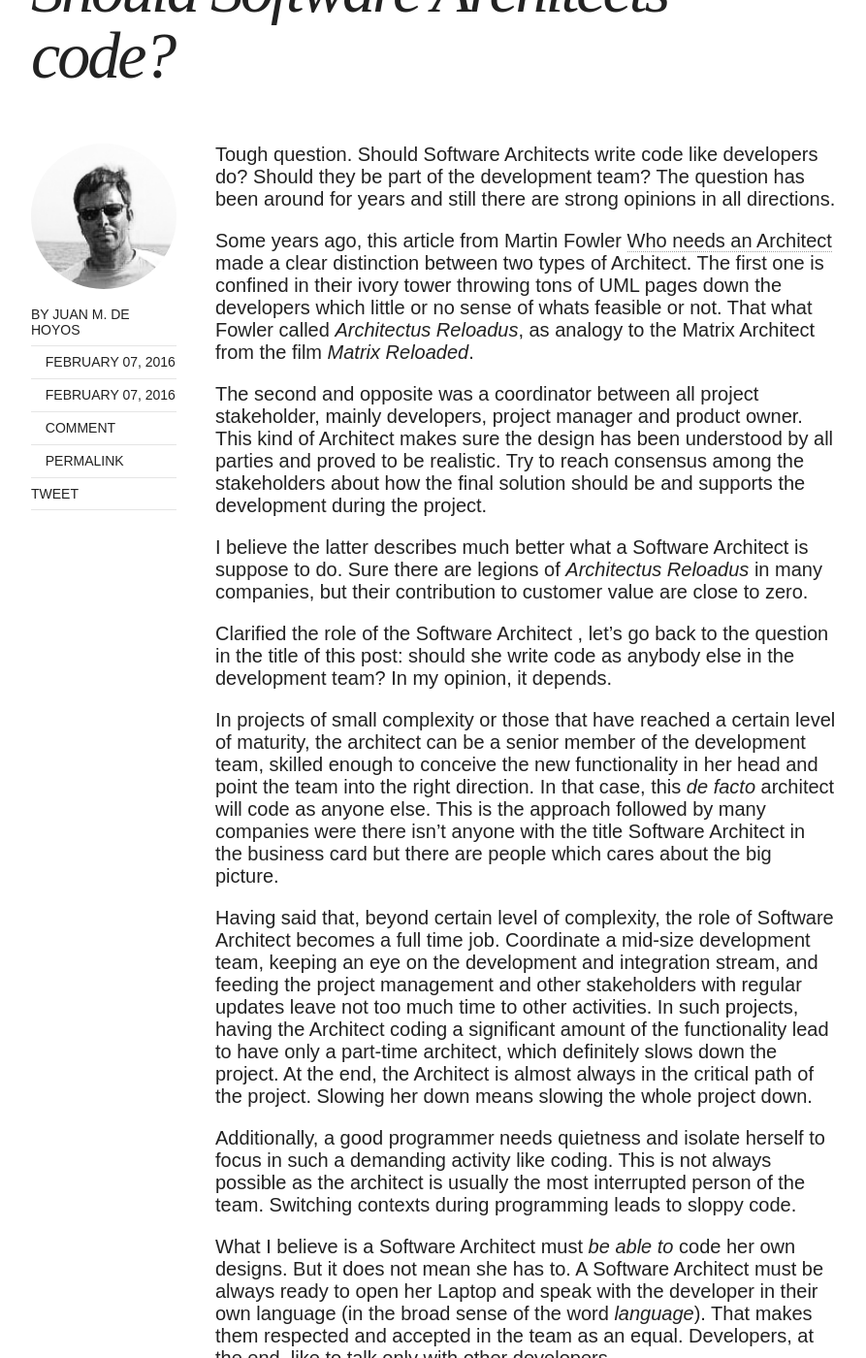
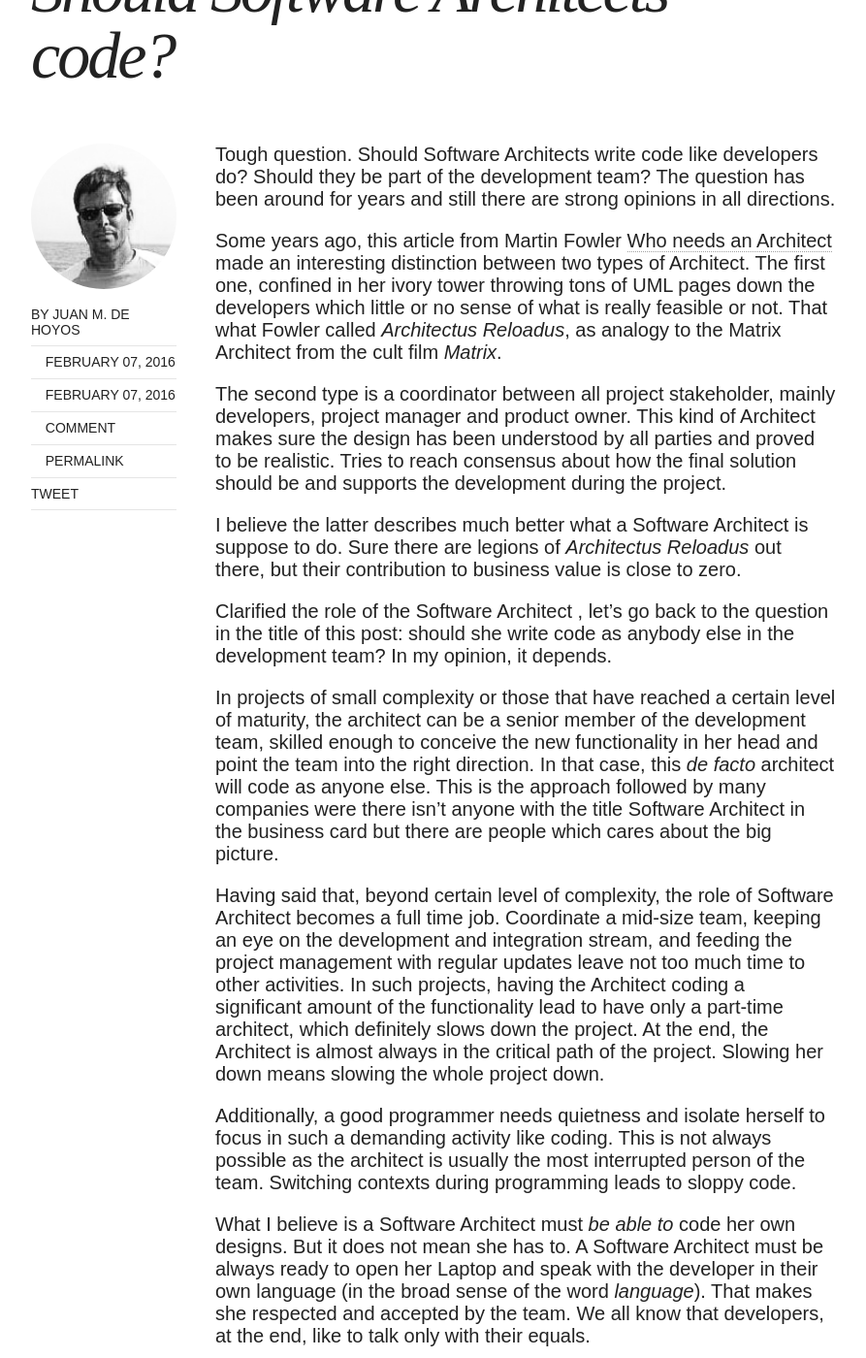
Before and after one commit to juanmahv/juanmahv.github.io, a Jekyll site: the page built from _posts/2016-02-07-should-software-architects-code.md, in a window 1280 px wide and 1400 px high, scrolled down 506 px. Shown: the whole window at 97% size, without its empty margins (128-1021 px from the left). Built offline with Jekyll 4.4.1, drawn with Linux system fonts in a browser that asks for light colours; nearby versions of some CDN libraries; comment, search, counter and statistics services are not loaded; some of the changed text lies outside the part shown.

Commit message:
updated post

```diff
--- a/_posts/2016-02-07-should-software-architects-code.md
+++ b/_posts/2016-02-07-should-software-architects-code.md
@@ -12,18 +12,18 @@ share:
 ---
 Tough question. Should Software Architects write code like developers do? Should they be part of the development team? The question has been around for  years and still there are strong opinions in all directions.
 
-Some years ago, this article from Martin Fowler [Who needs an Architect](http://martinfowler.com/ieeeSoftware/whoNeedsArchitect.pdf) made a clear distinction between two types of Architect. The first one is confined in their ivory tower throwing tons of UML pages down the developers which little or no sense of whats feasible or not. That what Fowler called *Architectus Reloadus*, as analogy to the Matrix Architect from the film *Matrix Reloaded*.
+Some years ago, this article from Martin Fowler [Who needs an Architect](http://martinfowler.com/ieeeSoftware/whoNeedsArchitect.pdf) made an interesting distinction between two types of Architect. The first one, confined in her ivory tower throwing tons of UML pages down the developers which little or no sense of what is really feasible or not. That what Fowler called *Architectus Reloadus*, as analogy to the Matrix Architect from the cult film *Matrix*.
 
-The second and opposite was a coordinator between all project stakeholder, mainly developers, project manager and product owner. This kind of Architect makes sure the design has been understood by  all parties and proved to be realistic.  Try to reach consensus among the stakeholders about how the final solution should be and supports the development during the project.
+The second type is a coordinator between all project stakeholder, mainly developers, project manager and product owner. This kind of Architect makes sure the design has been understood by  all parties and proved to be realistic.  Tries to reach consensus about how the final solution should be and supports the development during the project.
 
-I believe the latter describes much better what a Software Architect is suppose to do. Sure there are legions of  *Architectus Reloadus* in many companies, but their contribution to customer value are close to zero.
+I believe the latter describes much better what a Software Architect is suppose to do. Sure there are legions of  *Architectus Reloadus* out there, but their contribution to business value is close to zero.
 
 Clarified the role of the Software Architect , let’s go back to the question in the title of this post: should she write code as anybody else in the development team? In my opinion, it depends.
 
 In projects of small complexity or those that have reached a certain level of maturity, the architect can be a senior member of the development team, skilled enough to conceive the new functionality in her head and point the team into the right direction. In that case, this *de facto* architect will code as anyone else. This is the approach followed by many companies were there isn’t anyone with the title Software Architect in the business card but there are people which cares about the big picture.
 
-Having said that, beyond certain level of complexity, the role of Software Architect becomes a full time job. Coordinate a mid-size development team, keeping an eye on the development and integration stream, and feeding the project management and other stakeholders with regular updates leave not too much time to other activities. In such projects, having the Architect coding a significant amount of the functionality lead to have only a part-time architect, which definitely slows down the project. At the end, the Architect is almost always in the critical path of the project. Slowing her down means slowing the whole project down.
+Having said that, beyond certain level of complexity, the role of Software Architect becomes a full time job. Coordinate a mid-size team, keeping an eye on the development and integration stream, and feeding the project management with regular updates leave not too much time to other activities. In such projects, having the Architect coding a significant amount of the functionality lead to have only a part-time architect, which definitely slows down the project. At the end, the Architect is almost always in the critical path of the project. Slowing her down means slowing the whole project down.
 
 Additionally, a good programmer needs quietness and isolate herself to focus in such a demanding activity like coding. This is not always possible as the architect is usually the most interrupted person of the team.  Switching contexts during programming leads to sloppy code.
 
-What I believe is a Software Architect must *be able to* code her own designs. But it does not mean she has to. A Software Architect must be always ready to open her Laptop and speak with the developer in their own language (in the broad sense of the word *language*). That makes them respected and accepted in the team as an equal. Developers, at the end, like to talk only with other developers.
+What I believe is a Software Architect must *be able to* code her own designs. But it does not mean she has to. A Software Architect must be always ready to open her Laptop and speak with the developer in their own language (in the broad sense of the word *language*). That makes she respected and accepted by the team. We all know that developers, at the end, like to talk only with their equals.
```
